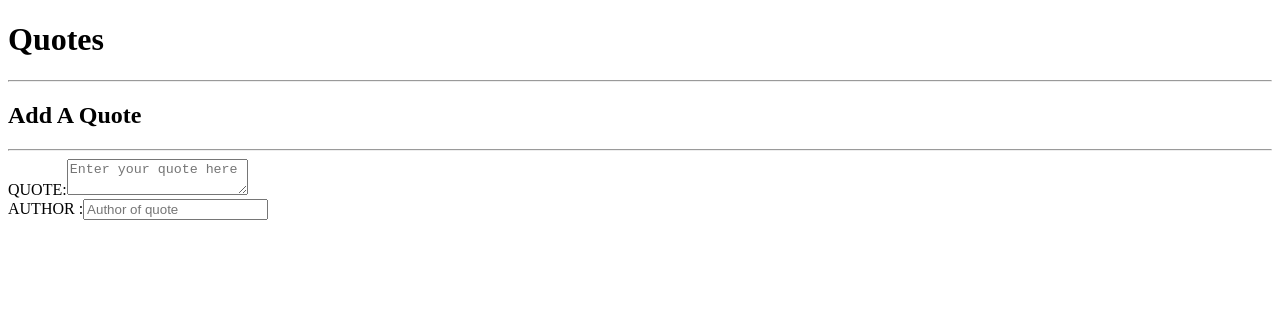
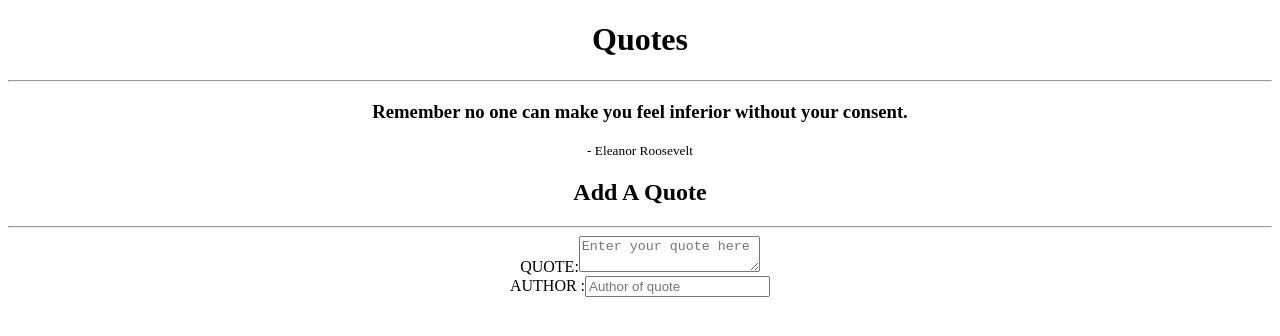
Before and after one commit to Sarah-Marion/Quotes, an Angular app: page / in a window 1280 px wide. Shown: the top 336 px of the page. Built offline with nearby package versions, Linux system fonts and the light colour scheme.

Commit message:
added and styled my personal quote

```diff
--- a/src/app/app.component.html
+++ b/src/app/app.component.html
@@ -1,6 +1,7 @@
 <!--The content below is only a placeholder and can be replaced.-->
-<!-- <div style="text-align:center">
+
 <div class="jumbotron">
-  <h1>Quotes App</h1>
-</div> -->
+</div>
+<div style="text-align:center">
+<h1></h1>
 <app-quote></app-quote>
--- a/src/app/quote/quote.component.html
+++ b/src/app/quote/quote.component.html
@@ -5,6 +5,8 @@
   <h1>Quotes</h1>
   <hr>
 </div>
+<h3>{{ myQuote.quote }}</h3>
+<small>- {{ myQuote.by }}</small>
 <div class="container">
   <div class="row">
     <div class="col-md-6">
--- a/src/app/quote/quote.component.ts
+++ b/src/app/quote/quote.component.ts
@@ -7,6 +7,11 @@ import { Quote } from '../quote'
   styleUrls: ['./quote.component.css']
 })
 export class QuoteComponent implements OnInit {
+  myQuote : any= {
+    id: 1,
+    quote: String,
+    by: String
+  }
 
   quote=[new Quote("My Quote","Sarah",1)]
   constructor() {
@@ -16,6 +21,8 @@ export class QuoteComponent implements OnInit {
   }
 
   ngOnInit() {
+    this.myQuote.quote = "Remember no one can make you feel inferior without your consent.";
+    this.myQuote.by= "Eleanor Roosevelt";
   }
 
 }
```
